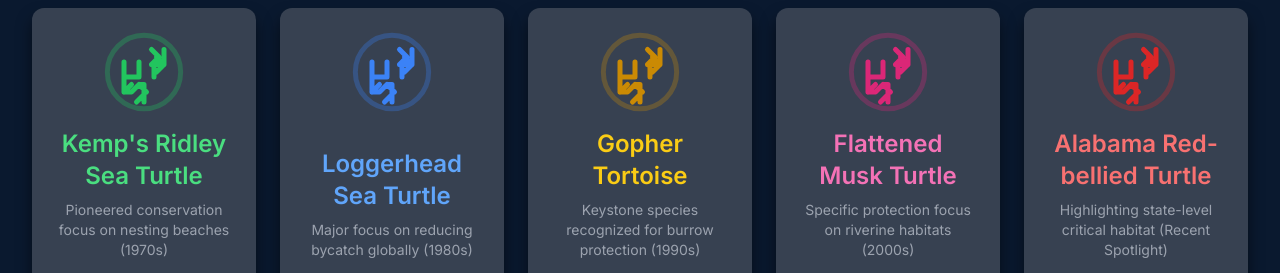
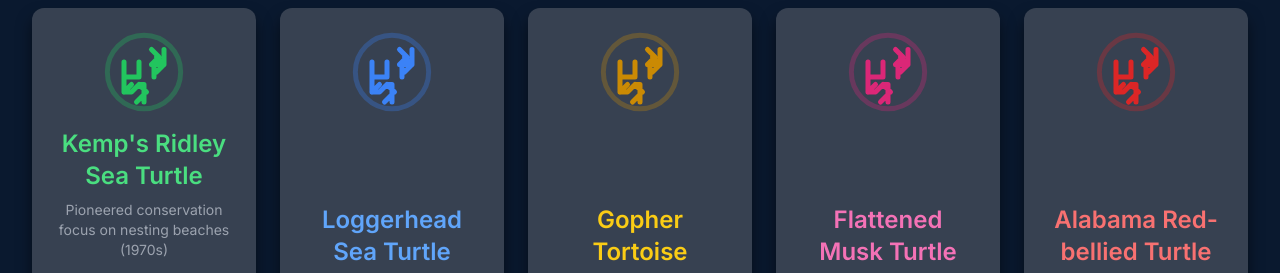
Before and after one commit to DuncanMcCor/TurtleProject, a plain HTML site: page index.html in a window 1280 px wide. Shown: the part 480-753 px from the top of the page. Drawn offline with nearby package versions, Linux system fonts and the light colour scheme.

Commit message:
Update index.html

```diff
--- a/index.html
+++ b/index.html
@@ -85,7 +85,6 @@
                     </div>
                     <div>
                         <h3 class="text-2xl font-semibold mb-2 text-blue-400">Loggerhead Sea Turtle</h3>
-                        <p class="text-sm text-gray-400 mb-4">Major focus on reducing bycatch globally (1980s)</p>
                         <a href="log.html" class="inline-block w-full py-3 px-4 bg-blue-600 hover:bg-blue-700 text-white font-bold rounded-full shadow-lg transition duration-200 transform hover:scale-[1.03] focus:outline-none focus:ring-4 focus:ring-blue-500/50">
                             View Presentation
                         </a>
@@ -100,7 +99,6 @@
                     </div>
                     <div>
                         <h3 class="text-2xl font-semibold mb-2 text-yellow-400">Gopher Tortoise</h3>
-                        <p class="text-sm text-gray-400 mb-4">Keystone species recognized for burrow protection (1990s)</p>
                         <a href="go.html" class="inline-block w-full py-3 px-4 bg-yellow-600 hover:bg-yellow-700 text-white font-bold rounded-full shadow-lg transition duration-200 transform hover:scale-[1.03] focus:outline-none focus:ring-4 focus:ring-yellow-500/50">
                             View Presentation
                         </a>
@@ -115,7 +113,6 @@
                     </div>
                     <div>
                         <h3 class="text-2xl font-semibold mb-2 text-pink-400">Flattened Musk Turtle</h3>
-                        <p class="text-sm text-gray-400 mb-4">Specific protection focus on riverine habitats (2000s)</p>
                         <a href="musk.html" class="inline-block w-full py-3 px-4 bg-pink-600 hover:bg-pink-700 text-white font-bold rounded-full shadow-lg transition duration-200 transform hover:scale-[1.03] focus:outline-none focus:ring-4 focus:ring-pink-500/50">
                             View Presentation
                         </a>
@@ -130,7 +127,6 @@
                     </div>
                     <div>
                         <h3 class="text-2xl font-semibold mb-2 text-red-400">Alabama Red-bellied Turtle</h3>
-                        <p class="text-sm text-gray-400 mb-4">Highlighting state-level critical habitat (Recent Spotlight)</p>
                         <a href="fred.html" class="inline-block w-full py-3 px-4 bg-red-600 hover:bg-red-700 text-white font-bold rounded-full shadow-lg transition duration-200 transform hover:scale-[1.03] focus:outline-none focus:ring-4 focus:ring-red-500/50">
                             View Presentation
                         </a>
```
